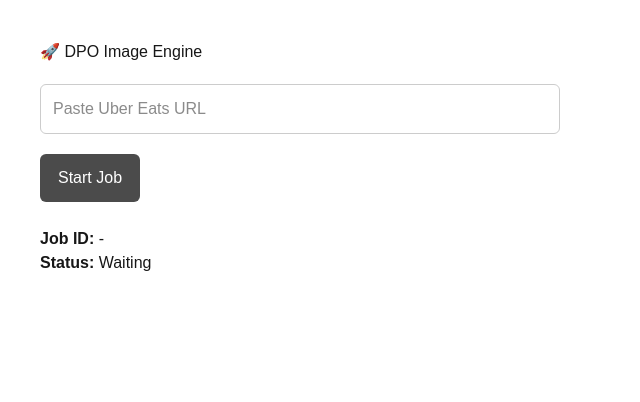
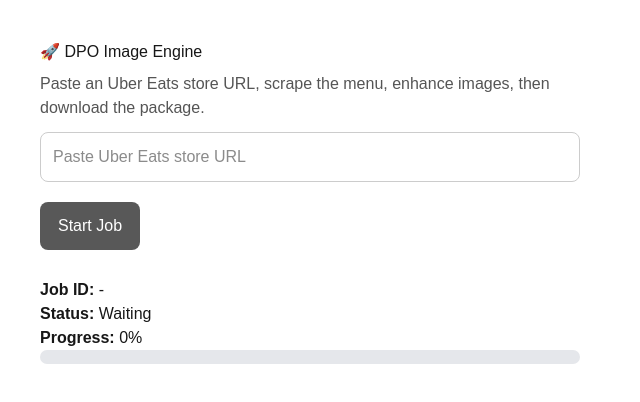
Before and after one commit to paulrodgerson40-blip/dpo-frontend, a Next.js app: page / in a window 1280 px wide. Shown: the top 402 px of the page, without its empty margins (0-640 px from the left). Built offline with nearby package versions, Linux system fonts and the light colour scheme.

Commit message:
Update page.tsx

```diff
--- a/app/page.tsx
+++ b/app/page.tsx
@@ -8,13 +8,18 @@ export default function Home() {
   const [url, setUrl] = useState("");
   const [jobId, setJobId] = useState("");
   const [status, setStatus] = useState("Waiting");
+  const [progress, setProgress] = useState(0);
   const [loading, setLoading] = useState(false);
   const [downloadReady, setDownloadReady] = useState(false);
+  const [error, setError] = useState("");
 
   async function startJob() {
     setLoading(true);
     setDownloadReady(false);
-    setStatus("Creating job...");
+    setError("");
+    setJobId("");
+    setProgress(0);
+    setStatus("Starting job...");
 
     try {
       const res = await fetch(`${API_BASE}/api/dpo/jobs`, {
@@ -23,16 +28,21 @@ export default function Home() {
         body: JSON.stringify({ url }),
       });
 
-      if (!res.ok) throw new Error(await res.text());
+      const data = await res.json();
 
-      const data = await res.json();
+      if (!res.ok || data.ok === false) {
+        throw new Error(data.error || "Job failed to start");
+      }
+
       setJobId(data.job_id || "");
-      setStatus(data.status || "Job started");
+      setStatus(data.status || "Processing...");
+      setProgress(data.progress || 5);
 
       if (data.job_id) pollJob(data.job_id);
     } catch (err) {
       console.error(err);
-      setStatus("❌ Job failed to start");
+      setStatus("Job failed");
+      setError(err instanceof Error ? err.message : "Unknown error");
       setLoading(false);
     }
   }
@@ -40,85 +50,147 @@ export default function Home() {
   function pollJob(id: string) {
     const timer = setInterval(async () => {
       try {
-        const res = await fetch(`${API_BASE}/api/dpo/jobs/${id}`);
+        const res = await fetch(`${API_BASE}/api/dpo/jobs/${id}`, {
+          cache: "no-store",
+        });
+
         const data = await res.json();
 
-        setStatus(data.status || "processing...");
+        if (data.ok === false) {
+          clearInterval(timer);
+          setLoading(false);
+          setStatus("Job failed");
+          setError(data.error || "Unknown job error");
+          return;
+        }
 
-        if (["completed", "complete", "phase_b_complete", "ready"].includes(data.status)) {
+        setStatus(data.status || "Processing...");
+        setProgress(data.progress || 0);
+
+        if (data.status === "phase_b_complete") {
           clearInterval(timer);
           setLoading(false);
           setDownloadReady(true);
-          setStatus("✅ Ready to download");
+          setProgress(100);
+          setStatus("Ready to download");
         }
 
         if (data.status === "failed") {
           clearInterval(timer);
           setLoading(false);
-          setStatus("❌ Job failed");
+          setStatus("Job failed");
+          setError(data.error || "Job failed");
         }
       } catch (err) {
         console.error(err);
+        setError("Could not check job status");
       }
     }, 3000);
   }
 
+  const buttonDisabled = loading || !url.trim();
+
   return (
-    <main style={{ padding: 40, fontFamily: "Arial", maxWidth: 600 }}>
-      <h1 style={{ marginBottom: 20 }}>🚀 DPO Image Engine</h1>
+    <main
+      style={{
+        padding: 40,
+        fontFamily: "Arial, sans-serif",
+        maxWidth: 620,
+      }}
+    >
+      <h1 style={{ marginBottom: 8 }}>🚀 DPO Image Engine</h1>
+
+      <p style={{ color: "#555", marginTop: 0 }}>
+        Paste an Uber Eats store URL, scrape the menu, enhance images, then download the package.
+      </p>
 
       <input
         value={url}
         onChange={(e) => setUrl(e.target.value)}
-        placeholder="Paste Uber Eats URL"
+        placeholder="Paste Uber Eats store URL"
         style={{
           width: "100%",
           padding: 12,
           fontSize: 16,
-          borderRadius: 6,
+          borderRadius: 8,
           border: "1px solid #ccc",
+          marginTop: 12,
         }}
       />
 
       <div style={{ marginTop: 20 }}>
         <button
           onClick={startJob}
-          disabled={loading || !url}
+          disabled={buttonDisabled}
           style={{
             padding: "12px 18px",
             fontSize: 16,
-            borderRadius: 6,
+            borderRadius: 8,
             border: "none",
-            cursor: loading || !url ? "not-allowed" : "pointer",
-            background: loading ? "#999" : "#000",
+            cursor: buttonDisabled ? "not-allowed" : "pointer",
+            background: loading ? "#777" : "#000",
             color: "#fff",
-            opacity: loading || !url ? 0.7 : 1,
+            opacity: buttonDisabled ? 0.65 : 1,
           }}
         >
           {loading ? "Processing..." : "Start Job"}
         </button>
       </div>
 
-      <div style={{ marginTop: 25 }}>
-        <p><b>Job ID:</b> {jobId || "-"}</p>
-        <p><b>Status:</b> {status}</p>
+      <div style={{ marginTop: 28 }}>
+        <p>
+          <b>Job ID:</b> {jobId || "-"}
+        </p>
+
+        <p>
+          <b>Status:</b> {status}
+        </p>
+
+        <p>
+          <b>Progress:</b> {progress}%
+        </p>
+
+        <div
+          style={{
+            width: "100%",
+            height: 14,
+            background: "#e5e7eb",
+            borderRadius: 999,
+            overflow: "hidden",
+          }}
+        >
+          <div
+            style={{
+              width: `${Math.min(progress, 100)}%`,
+              height: "100%",
+              background: "#16a34a",
+              borderRadius: 999,
+              transition: "width 0.3s ease",
+            }}
+          />
+        </div>
+
+        {error && (
+          <p style={{ color: "#dc2626", marginTop: 14 }}>
+            <b>Error:</b> {error}
+          </p>
+        )}
       </div>
 
       {downloadReady && (
-        <div style={{ marginTop: 20 }}>
+        <div style={{ marginTop: 24 }}>
           <a
             href="/api/dpo/download-latest"
             download
-            target="_blank"
-            rel="noopener noreferrer"
             style={{
               display: "inline-block",
               padding: "12px 18px",
               background: "#16a34a",
               color: "white",
               textDecoration: "none",
-              borderRadius: 6,
+              borderRadius: 8,
               fontSize: 16,
+              fontWeight: 600,
             }}
           >
             ⬇ Download Images
```
